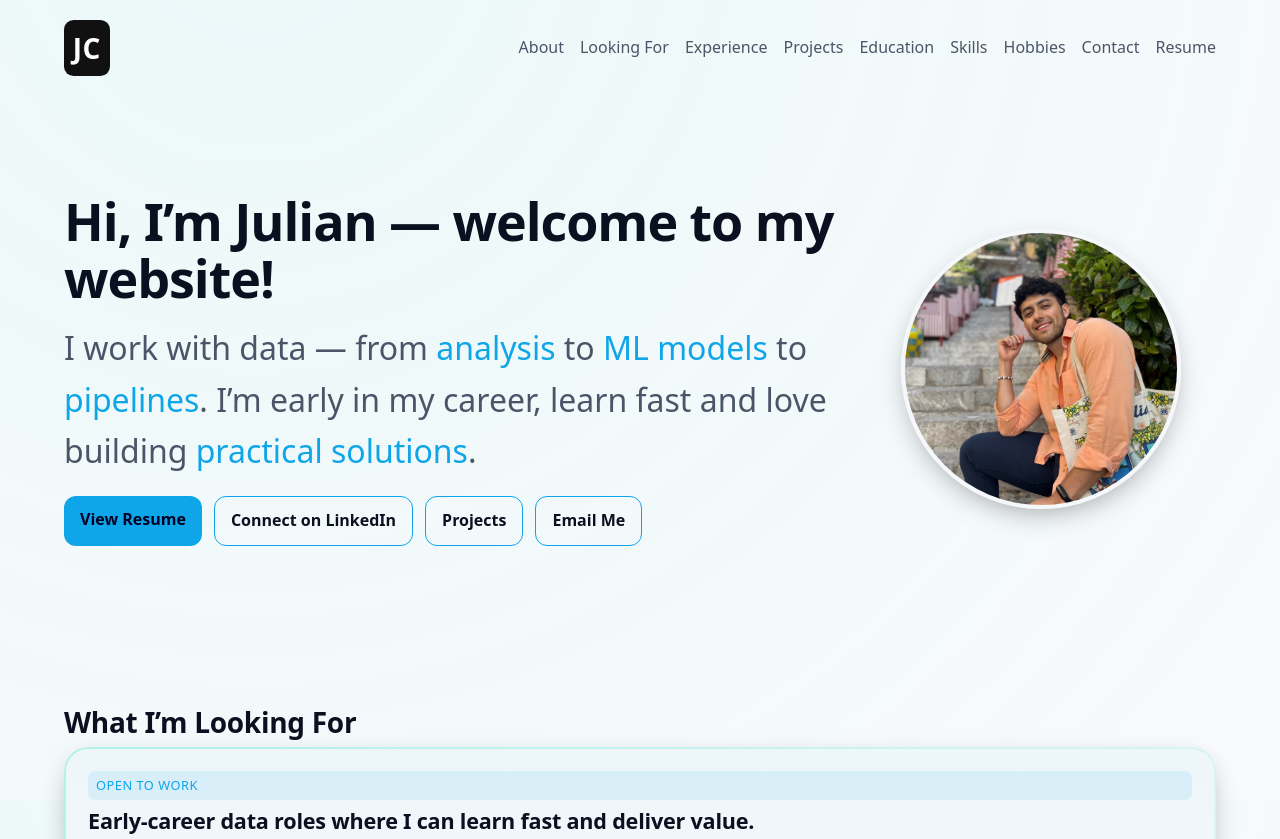
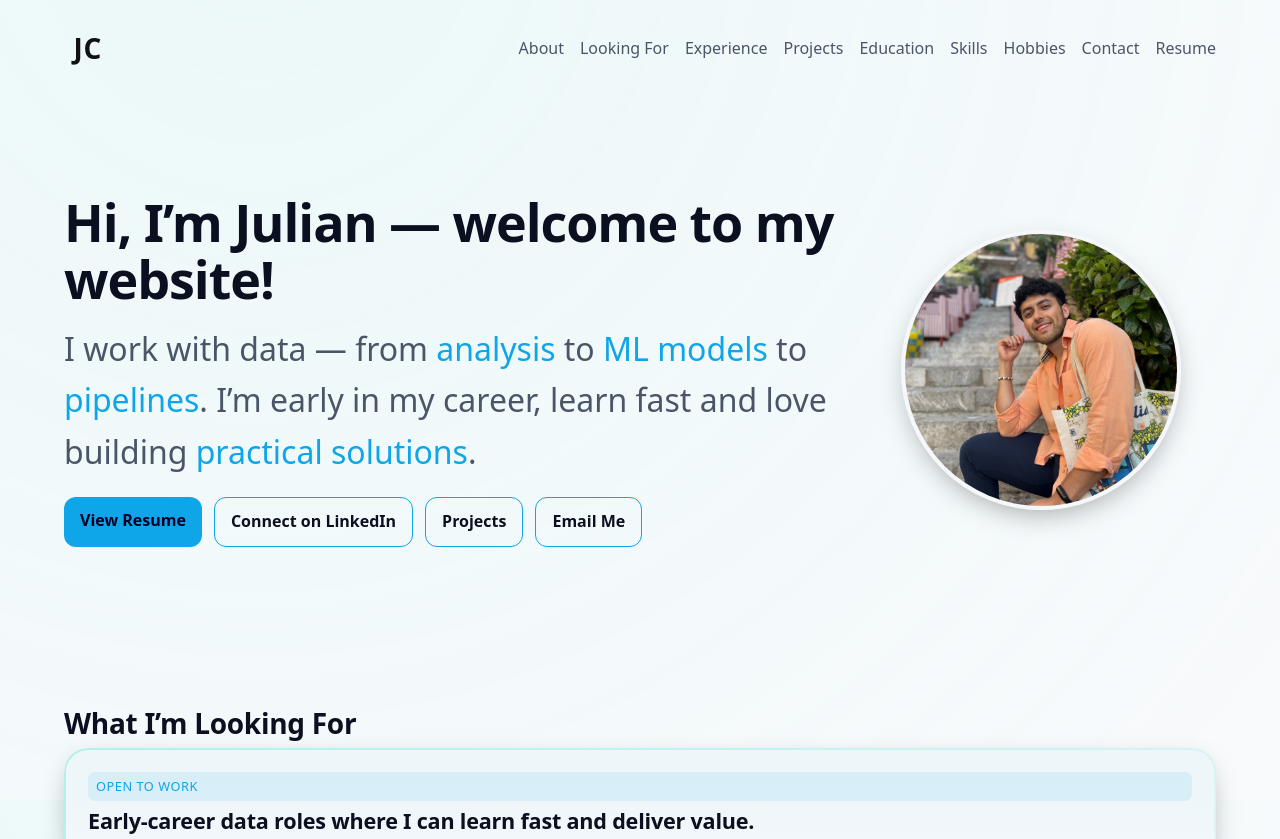
Before and after one commit to juliancanaless/julian-personal-website, a plain HTML site: page index.html in a window 1280 px wide. Shown: the top 839 px of the page. Drawn offline with Linux system fonts and the light colour scheme.

Commit message:
final v3

```diff
--- a/assets/css/styles.css
+++ b/assets/css/styles.css
@@ -127,12 +127,11 @@ a { text-underline-offset: 2px; text-decoration-thickness: 1px; }
   font-size: clamp(1.25rem, 3.2vw, 1.75rem); /* responsive size */
   letter-spacing: 0.02em;
   text-decoration: none;
+  color: var(--text-strong, #111);
   display: inline-flex;
   align-items: center;
-  background: #111;
-  color: #fff;
-  padding: .35rem .55rem;
-  border-radius: .6rem;
+  padding: .375rem .6rem;      /* bigger click/tap target */
+  border-radius: .75rem;
 }
 .logo:hover,
 .logo:focus-visible{
--- a/index.html
+++ b/index.html
@@ -12,7 +12,7 @@
   <link rel="preload" href="/assets/css/styles.css" as="style" />
   <link rel="stylesheet" href="/assets/css/styles.css" />
   <link rel="icon" href="./assets/img/jc-favicon.svg" type="image/svg+xml">
-
+  <link rel="alternate icon" href="./assets/img/favicon-32.png" sizes="32x32" type="image/png">
 </head>
 <body>
   <a class="skip-link" href="#main">Skip to content</a>
```
